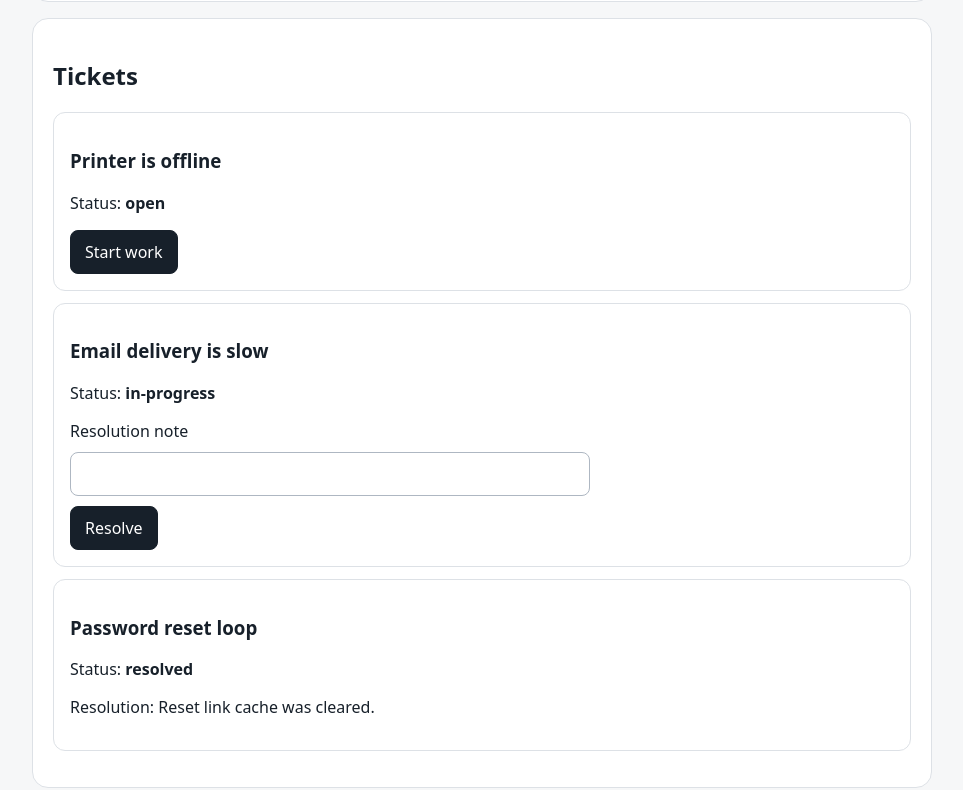
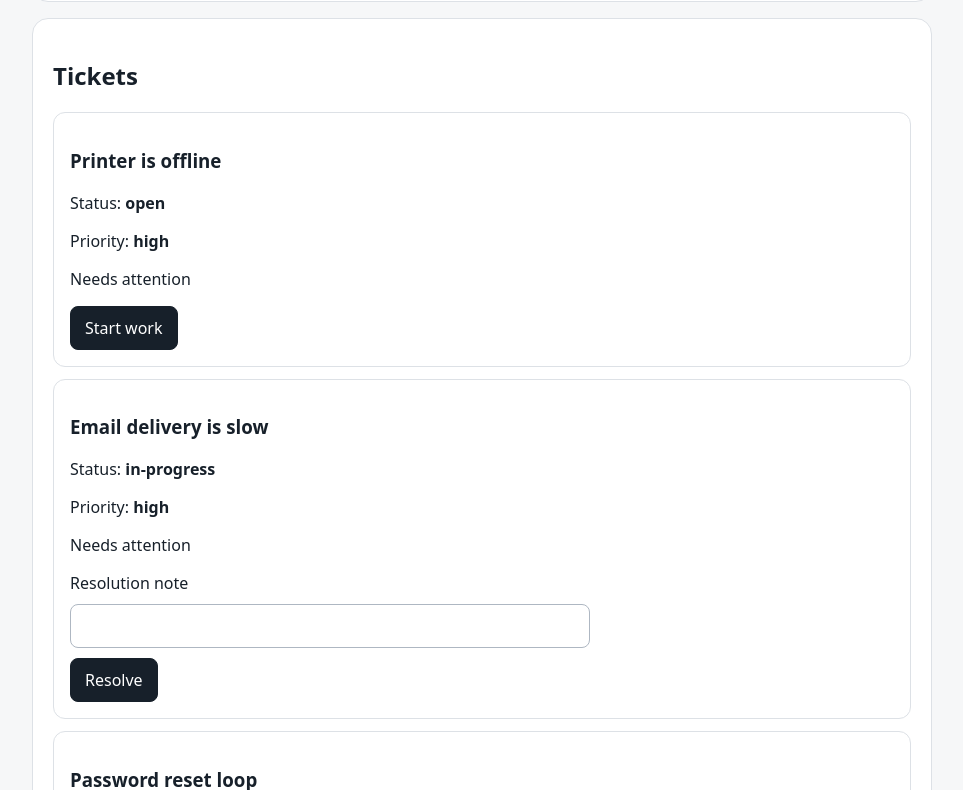
Before and after one commit to anselmdk/feature-spec-md-demo, a React (Vite) app: page / in a window 1280 px wide. Shown: the part 750-1540 px from the top of the page, without its empty margins (158-1121 px from the left). Built offline with nearby package versions, Linux system fonts and the light colour scheme.

Commit message:
Add ticket priority demo feature

```diff
--- a/src/App.tsx
+++ b/src/App.tsx
@@ -2,6 +2,7 @@ import { FormEvent, useMemo, useState } from "react";
 import {
   createTicket,
   filterTickets,
+  getTicketPriority,
   transitionTicket,
   type Ticket,
   type TicketFilter,
@@ -23,7 +24,6 @@ const initialTickets: Ticket[] = [
 ];
 
 export function App() {
-  console.log('test')
   const [tickets, setTickets] = useState<Ticket[]>(initialTickets);
   const [title, setTitle] = useState("");
   const [filter, setFilter] = useState<TicketFilter>("all");
@@ -158,12 +158,22 @@ export function App() {
       <section className="panel" aria-labelledby="tickets-heading">
         <h2 id="tickets-heading">Tickets</h2>
         <ul className="tickets">
-          {visibleTickets.map((ticket) => (
+          {visibleTickets.map((ticket) => {
+            const priority = getTicketPriority(ticket);
+
+            return (
               <li key={ticket.id} className="ticket" data-testid="ticket-card">
                 <h3>{ticket.title}</h3>
                 <p>
                   Status: <strong>{ticket.status}</strong>
                 </p>
+                <p>
+                  Priority: <strong data-testid={`ticket-priority-${ticket.id}`}>{priority}</strong>
+                </p>
+
+                {priority === "high" ? (
+                  <p className="priority-badge">Needs attention</p>
+                ) : null}
 
                 {ticket.status === "open" ? (
                   <button type="button" onClick={() => startTicket(ticket)}>
@@ -199,7 +209,8 @@ export function App() {
                   <p>Resolution: {ticket.resolutionNote}</p>
                 ) : null}
               </li>
-          ))}
+            );
+          })}
         </ul>
       </section>
     </main>
```
Lines whose indentation alone changed are shown as unchanged.
